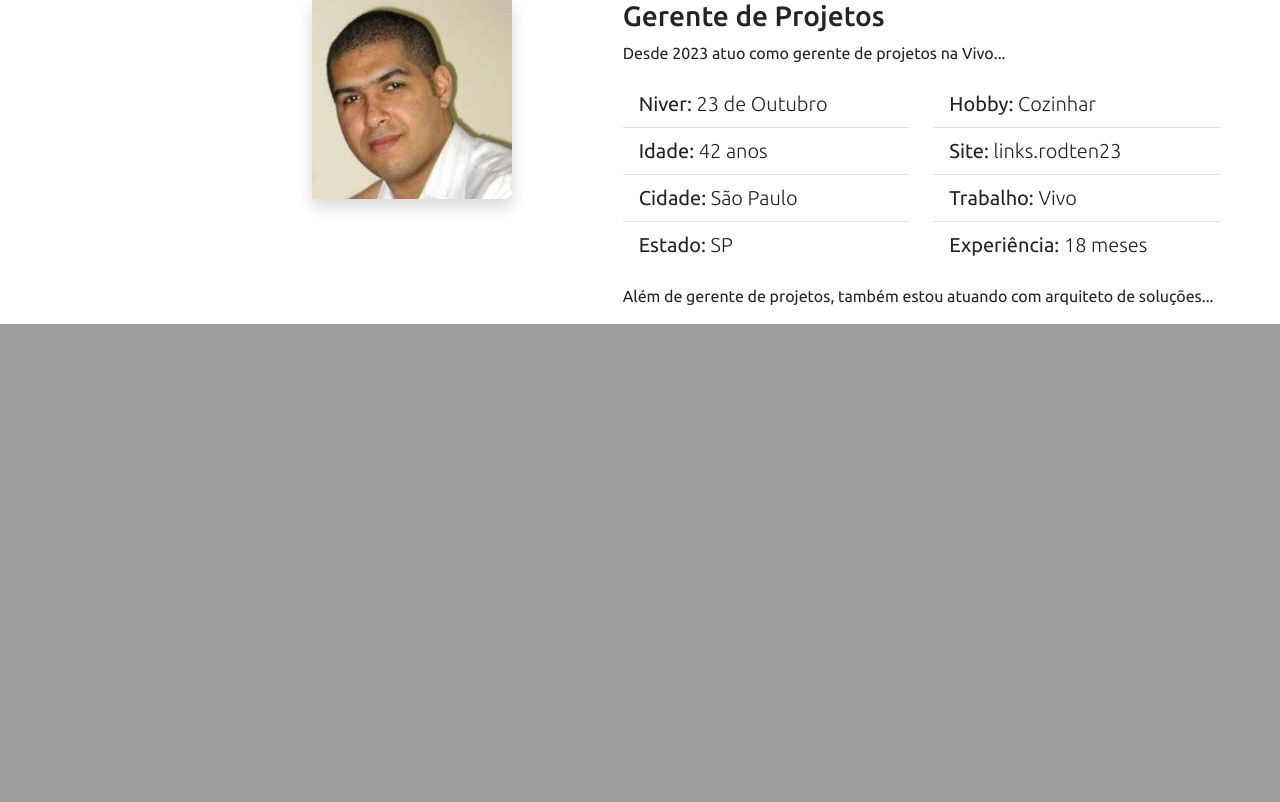
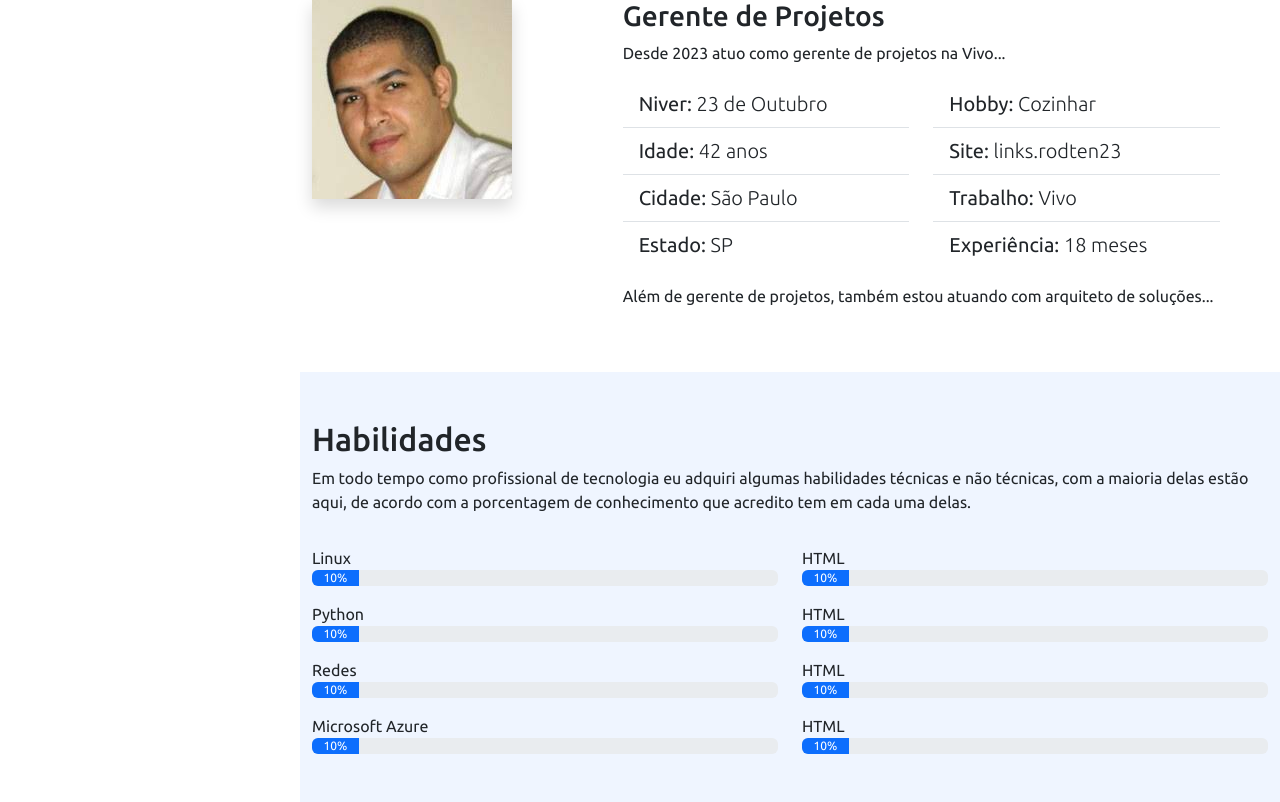
Before and after one commit to rodten23/portal_rodten23, a Flask app: page / in a window 1280 px wide. Shown: the part 975-1777 px from the top of the page. Before the commit the page ends 1299 px from the top, so only its background shows below. Run offline with Flask 3, Linux system fonts and the light colour scheme; some libraries are stand-ins or nearby versions.

Commit message:
:sparkles: feat: Inclusão e estilização da seção Habilidades.

```diff
--- a/static/style.css
+++ b/static/style.css
@@ -179,3 +179,7 @@ i.menu-mobile {
 *::-webkit-scrollbar-thumb {
     background-color: #252c90;
 }
+
+.section-bg {
+    background-color: #eff5ff;
+}
--- a/templates/index.html
+++ b/templates/index.html
@@ -148,6 +148,58 @@
 
         </section>
 
+        <section class="mt-5 section-bg" id="habilidades">
+
+            <div class="container pb-5">
+                <h2 class="pt-5">Habilidades</h2>
+                <p>Em todo tempo como profissional de tecnologia eu adquiri algumas habilidades técnicas e não técnicas, com a maioria delas estão aqui, de acordo com a porcentagem de conhecimento que acredito tem em cada uma delas.</p>
+
+                <div class="row">
+                    <div class="col-md-6">
+                        <p class="mt-3 mb-0" id="habilidade">Linux</p>
+                        <div class="progress" role="progressbar" aria-label="Example with label" aria-valuenow="10" aria-valuemin="0" aria-valuemax="100">
+                            <div class="progress-bar" style="width: 10%">10%</div>
+                        </div>
+                        <p class="mt-3 mb-0" id="habilidade">Python</p>
+                        <div class="progress" role="progressbar" aria-label="Example with label" aria-valuenow="10" aria-valuemin="0" aria-valuemax="100">
+                            <div class="progress-bar" style="width: 10%">10%</div>
+                        </div>
+                        <p class="mt-3 mb-0" id="habilidade">Redes</p>
+                        <div class="progress" role="progressbar" aria-label="Example with label" aria-valuenow="10" aria-valuemin="0" aria-valuemax="100">
+                            <div class="progress-bar" style="width: 10%">10%</div>
+                        </div>
+                        <p class="mt-3 mb-0" id="habilidade">Microsoft Azure</p>
+                        <div class="progress" role="progressbar" aria-label="Example with label" aria-valuenow="10" aria-valuemin="0" aria-valuemax="100">
+                            <div class="progress-bar" style="width: 10%">10%</div>
+                        </div>
+                    </div>
+
+                    <div class="col-md-6">
+                        <p class="mt-3 mb-0" id="habilidade">HTML</p>
+                        <div class="progress" role="progressbar" aria-label="Example with label" aria-valuenow="10" aria-valuemin="0" aria-valuemax="100">
+                            <div class="progress-bar" style="width: 10%">10%</div>
+                        </div>
+                        <p class="mt-3 mb-0" id="habilidade">HTML</p>
+                        <div class="progress" role="progressbar" aria-label="Example with label" aria-valuenow="10" aria-valuemin="0" aria-valuemax="100">
+                            <div class="progress-bar" style="width: 10%">10%</div>
+                        </div>
+                        <p class="mt-3 mb-0" id="habilidade">HTML</p>
+                        <div class="progress" role="progressbar" aria-label="Example with label" aria-valuenow="10" aria-valuemin="0" aria-valuemax="100">
+                            <div class="progress-bar" style="width: 10%">10%</div>
+                        </div>
+                        <p class="mt-3 mb-0" id="habilidade">HTML</p>
+                        <div class="progress" role="progressbar" aria-label="Example with label" aria-valuenow="10" aria-valuemin="0" aria-valuemax="100">
+                            <div class="progress-bar" style="width: 10%">10%</div>
+                        </div>
+                    </div>
+
+                </div>
+            </div>
+
+
+
+        </section>
+
     </main>
 
     <script src="../static/bootstrap/js/bootstrap.bundle.min.js"></script>
```
